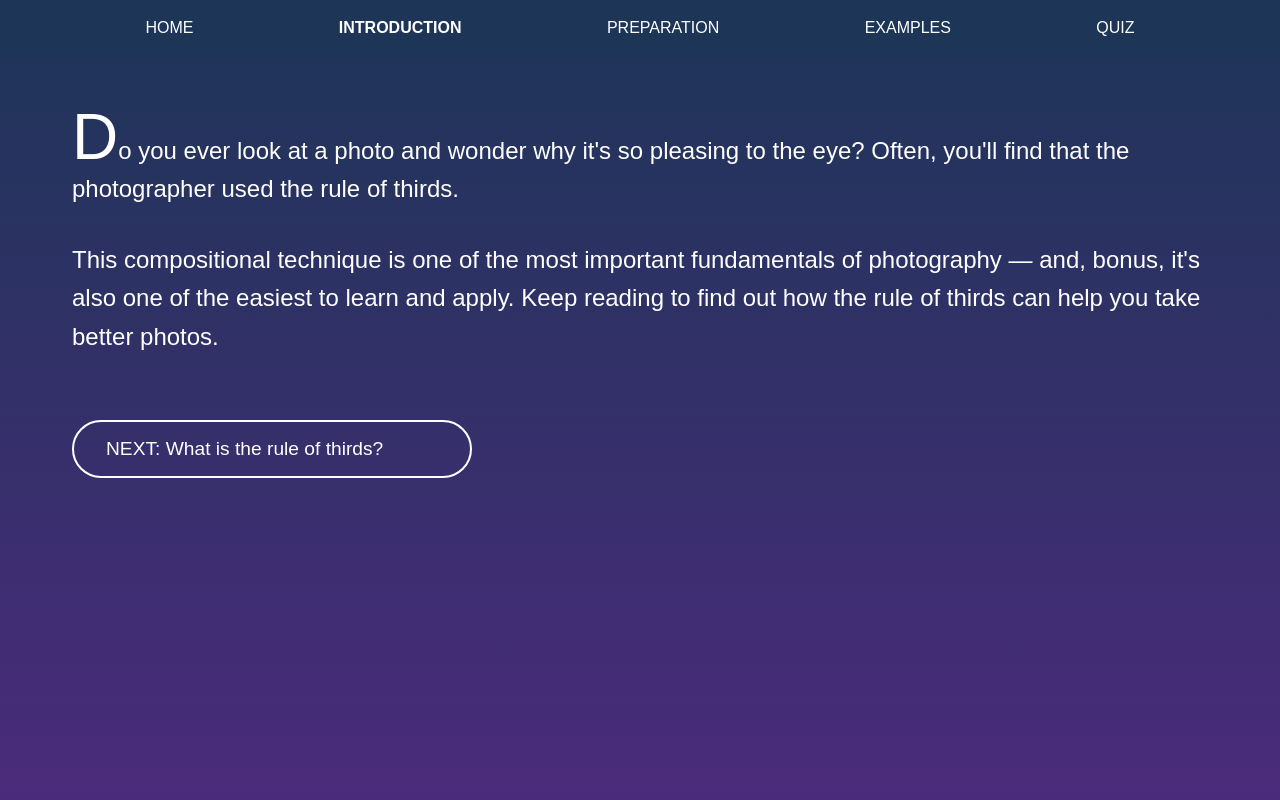
After one commit to Carson-NNY/UI-2025-Spring, a Flask app: page /introduction in a window 1280 px wide. The commit adds this page. Run offline with Flask 3, Linux system fonts and the light colour scheme; some libraries are stand-ins or nearby versions.

Commit message:
clean up

```diff
--- a/server.py
+++ b/server.py
@@ -16,7 +16,7 @@ data = {
         "summary": (
             "Considered the bible of investing, 'The Intelligent Investor' by Benjamin Graham "
             "introduces the concept of value investing. It emphasizes the importance of fundamental "
-            "analysis, investor psychology, and long-term discipline over speculation. Graham’s "
+            "analysis, investor psychology, and long-term discipline over speculation. Graham's "
             "approach has influenced many successful investors, including Warren Buffett. "
             "It remains a must-read for those seeking to understand the stock market's ups and downs."
         ),
@@ -57,7 +57,7 @@ data = {
             "Philip A. Fisher introduces the concept of investing in high-quality growth companies "
             "for extended periods. He outlines a 15-point checklist for evaluating a company's long-term "
             "prospects. The book emphasizes qualitative factors like management quality and product "
-            "potential. Fisher’s insights have significantly influenced modern growth investing strategies."
+            "potential. Fisher's insights have significantly influenced modern growth investing strategies."
         ),
         "author": ["Philip A. Fisher"],
         "rating": 8.8,
@@ -96,7 +96,7 @@ data = {
             "John C. Bogle, the founder of Vanguard, advocates for low-cost index investing as the "
             "simplest and most effective strategy. He provides evidence that high-fee mutual funds "
             "often underperform their benchmarks over time. The book encourages a disciplined, "
-            "long-term approach to building wealth. Bogle’s philosophy has shaped the modern investing "
+            "long-term approach to building wealth. Bogle's philosophy has shaped the modern investing "
             "landscape with a focus on cost efficiency."
         ),
         "author": ["John C. Bogle"],
@@ -212,48 +212,41 @@ data = {
 # 2) ROUTES
 # -------------------------------------------------
 
-# Student: Guanhong Liu
-
-@app.route("/api/popular")
-def get_popular():
-    """
-    API endpoint to return the first 3 books dynamically.
-    """
-    popular_items = list(data.values())[:3]  # Pick first 3 items dynamically
-    return jsonify(popular_items)
-
 @app.route("/")
 def home():
-    """
-    The homepage. Will display 3 'popular' items via scripts.js.
-    """
+    """Render homepage (home.html)."""
     return render_template("home.html")
 
-@app.route("/search")
-def search():
-    """
-    The search route. Searches the 'title' field of each item.
-    """
-    query = request.args.get("q", "")
-    trimmed_query = query.strip()
 
-    # Otherwise, do a case-insensitive substring match on title
-    results = []
-    for item_id, item_data in data.items():
-        if trimmed_query.lower() in item_data["title"].lower():
-            results.append(item_data)
+@app.route("/introduction")
+def introduction():
+    """Render the Introduction page."""
+    return render_template("introduction.html")
 
-    return render_template("results.html", query=trimmed_query, results=results)
 
-@app.route("/view/<item_id>")
-def view_item(item_id):
-    """
-    Show details of a single item by ID.
-    """
-    item = data.get(item_id)
-    if not item:
-        return "Item not found!", 404
-    return render_template("view.html", item=item)
+@app.route("/introduction/part2")
+def introduction_part2():
+    """Render the second part of the Introduction page."""
+    return render_template("introduction_part2.html")
 
+
+@app.route("/preparation")
+def preparation():
+    """Render the Preparation page."""
+    return render_template("preparation.html")
+
+@app.route("/examples")
+def examples():
+    """Render the Examples page."""
+    return render_template("examples.html")
+
+@app.route("/quiz")
+def quiz():
+    """Render the Quiz page."""
+    return render_template("quiz.html")
+
+# -------------------------------------------------
+# Launch
+# -------------------------------------------------
 if __name__ == "__main__":
     app.run(debug=True)
--- a/static/main.css
+++ b/static/main.css
@@ -1,16 +1,137 @@
 /* Navbar Styling */
-.navbar {
-  background-color: #343a40 !important; /* Override Bootstrap defaults */
+.nav_item {
+  color: #fff;
+  text-decoration: none;
+  text-transform: uppercase;
+  font-weight: 400;
+  transition: all 0.2s ease;
 }
 
-.navbar-brand {
-  font-weight: bold;
-  font-size: 1.5rem;
+.nav_item.active {
+  font-weight: 700; /* bold for the current page */
 }
 
-/* Ensure search bar is pushed to the right */
-.navbar-collapse {
-  justify-content: flex-end;
+.nav_item:hover {
+  cursor: pointer;
+  box-shadow: 0 4px 6px rgba(217, 244, 100, 0.2);
+  color: #fff !important;
+  transform: translateY(-2px);
+  border-radius: 5px;
+  text-decoration: none;
+}
+
+/* Full-page background gradient */
+body {
+  background: linear-gradient(to bottom, #1d3557, #4a2b7b);
+  color: white;
+  min-height: 100vh;
+  margin: 0;
+  padding: 0;
+  font-family: "Arial", sans-serif;
+}
+
+/* Main content styles */
+.container {
+  padding: 2rem;
+  max-width: 1200px;
+}
+
+h1 {
+  font-size: 3.5rem;
+  text-align: center;
+  margin-bottom: 2rem;
+  margin-top: 5rem;
+}
+
+/* Hero section for home page */
+.hero-section {
+  display: flex;
+  flex-direction: column;
+  justify-content: center;
+  align-items: center;
+  height: 80vh;
+  text-align: center;
+}
+
+.hero-title {
+  font-size: 3.5rem;
+  margin-bottom: 12rem;
+}
+
+/* Button styles */
+.btn-action {
+  background-color: transparent;
+  color: white;
+  border: 2px solid white;
+  padding: 1rem 3rem;
+  font-size: 1.5rem;
+  border-radius: 50px;
+  transition: all 0.3s ease;
+  text-transform: uppercase;
+}
+
+.btn-action:hover {
+  background-color: rgba(255, 255, 255, 0.1);
+  transform: translateY(-3px);
+  box-shadow: 0 10px 20px rgba(0, 0, 0, 0.2);
+}
+
+.btn-action-home:hover {
+  color: white;
+  text-decoration: none;
+}
+
+/* Next button */
+.btn-next {
+  display: inline-block;
+  background-color: transparent;
+  color: white;
+  border: 2px solid white;
+  padding: 0.8rem 2rem;
+  font-size: 1.2rem;
+  border-radius: 50px;
+  margin-top: 2rem;
+  text-decoration: none;
+  transition: all 0.3s ease;
+  max-width: 400px;
+}
+
+.btn-next:hover {
+  background-color: rgba(255, 255, 255, 0.1);
+  color: white;
+  text-decoration: none;
+}
+
+/* Content layout */
+.content-section {
+  display: flex;
+  flex-direction: column;
+  max-width: 1200px;
+  margin: 0 auto;
+}
+
+.content-text {
+  font-size: 1.5rem;
+  line-height: 1.6;
+  margin-bottom: 2rem;
+}
+
+.content-with-image {
+  display: flex;
+  align-items: center;
+  justify-content: space-between;
+  margin: 2rem 0;
+}
+
+.image-example {
+  max-width: 100%;
+  border: 3px solid white;
+}
+
+/* Grid example */
+.grid-example {
+  max-width: 400px;
+  margin: 2rem 0;
 }
 
 /* Mobile Responsiveness */
@@ -18,4 +139,16 @@
   .navbar-collapse {
     justify-content: flex-start; /* Align items properly in mobile mode */
   }
+
+  .content-with-image {
+    flex-direction: column;
+  }
+
+  h1 {
+    font-size: 2.5rem;
+  }
+
+  .content-text {
+    font-size: 1.2rem;
+  }
 }
--- a/static/scripts.js
+++ b/static/scripts.js
@@ -1,44 +1,17 @@
-$(document).ready(function () {
-  let container = $("#popular-container");
+// Rule of Thirds Photography Tutorial
+document.addEventListener('DOMContentLoaded', function() {
+  console.log('Rule of Thirds Tutorial loaded');
 
-  // Ensure the container is cleared before fetching new data
-  container.empty();
-
-  // Fetch the popular items dynamically from the server
-  $.getJSON("/api/popular", function (popularItems) {
-    container.empty(); // Clear container again just in case
-
-    for (let item of popularItems) {
-      let colDiv = $("<div>").addClass("col-md-4");
-      let card = `
-        <div class="card mb-3">
-            <a href="/view/${item.id}">
-                <img src="${item.image}" class="card-img-top" alt="${item.title}">
-            </a>
-          <div class="card-body">
-            <h5 class="card-title">
-                <a href="/view/${item.id}" class="card-title">${item.title}</a>
-            </h5>
-            <a href="/view/${item.id}" class="btn btn-primary">View</a>
-          </div>
-        </div>
-      `;
-      colDiv.html(card);
-      container.append(colDiv);
-    }
-  }).fail(function () {
-    container.html("<p>Error loading popular items.</p>");
-  });
-
-  // Prevent whitespace-only searches
-  $("#searchForm").submit(function (event) {
-    let searchInput = $("#searchInput");
-    let query = searchInput.val().trim(); // Trim whitespace
-
-    if (query === "") {
-      event.preventDefault(); // Stop form submission
-      searchInput.val(""); // Clear input field
-      searchInput.focus(); // Keep focus in the search bar
-    }
-  });
+  // Initialize any interactive elements
+  const nextButtons = document.querySelectorAll('.btn-next');
+  if (nextButtons) {
+    nextButtons.forEach(button => {
+      button.addEventListener('mouseenter', function() {
+        this.style.transform = 'translateY(-3px)';
+      });
+      button.addEventListener('mouseleave', function() {
+        this.style.transform = 'translateY(0)';
+      });
+    });
+  }
 });
--- /dev/null
+++ b/templates/introduction.html
@@ -0,0 +1,20 @@
+{% extends "layout.html" %} {% block body %}
+<div class="content-section">
+  <p class="content-text">
+    <span style="font-size: 4rem; line-height: 0.8">D</span>o you ever look at a
+    photo and wonder why it's so pleasing to the eye? Often, you'll find that
+    the photographer used the rule of thirds.
+  </p>
+
+  <p class="content-text">
+    This compositional technique is one of the most important fundamentals of
+    photography — and, bonus, it's also one of the easiest to learn and apply.
+    Keep reading to find out how the rule of thirds can help you take better
+    photos.
+  </p>
+
+  <a href="{{ url_for('introduction_part2') }}" class="btn-next"
+    >NEXT: What is the rule of thirds?</a
+  >
+</div>
+{% endblock %}
--- a/templates/layout.html
+++ b/templates/layout.html
@@ -25,51 +25,41 @@
       href="{{ url_for('static', filename='main.css') }}"
     />
 
-    <title>???</title>
+    <title>Rule of Thirds Photography Tutorial</title>
   </head>
   <body>
-    <nav class="navbar navbar-expand-lg navbar-dark">
-      <div class="container-fluid">
-        <!-- Website Title / Home Link -->
-        <a class="navbar-brand" href="{{ url_for('home') }}">
-          Investment Books DB
+    <nav style="background-color: #1d3557; padding: 1rem">
+      <div style="display: flex; justify-content: space-evenly; gap: 1rem">
+        <a
+          href="{{ url_for('home') }}"
+          class="nav_item{% if request.endpoint=='home' %} active{% endif %}"
+        >
+          HOME
         </a>
-        <button
-          class="navbar-toggler"
-          type="button"
-          data-bs-toggle="collapse"
-          data-bs-target="#navbarSupportedContent"
-          aria-controls="navbarSupportedContent"
-          aria-expanded="false"
-          aria-label="Toggle navigation"
+        <a
+          href="{{ url_for('introduction') }}"
+          class="nav_item{% if request.endpoint=='introduction' %} active{% endif %}"
         >
-          <span class="navbar-toggler-icon"></span>
-        </button>
-
-        <!-- Ensure collapse container is pushed to the right -->
-        <div
-          class="collapse navbar-collapse ms-auto"
-          id="navbarSupportedContent"
+          INTRODUCTION
+        </a>
+        <a
+          href="{{ url_for('preparation') }}"
+          class="nav_item{% if request.endpoint=='preparation' %} active{% endif %}"
         >
-          <form
-            class="d-flex"
-            id="searchForm"
-            action="{{ url_for('search') }}"
-            method="get"
-          >
-            <input
-              class="form-control me-2"
-              type="search"
-              id="searchInput"
-              placeholder="Search"
-              aria-label="Search"
-              name="q"
-            />
-            <button class="btn btn-outline-success" type="submit">
-              Search
-            </button>
-          </form>
-        </div>
+          PREPARATION
+        </a>
+        <a
+          href="{{ url_for('examples') }}"
+          class="nav_item{% if request.endpoint=='examples' %} active{% endif %}"
+        >
+          EXAMPLES
+        </a>
+        <a
+          href="{{ url_for('quiz') }}"
+          class="nav_item{% if request.endpoint=='quiz' %} active{% endif %}"
+        >
+          QUIZ
+        </a>
       </div>
     </nav>
 
```
Also changed, not shown: templates/examples.html (added, +12 -0 lines), templates/home.html (+6 -3 lines), templates/introduction_part2.html (added, +31 -0 lines), templates/preparation.html (added, +15 -0 lines), templates/quiz.html (added, +12 -0 lines), templates/results.html (deleted, +0 -24 lines), templates/view.html (deleted, +0 -27 lines).
